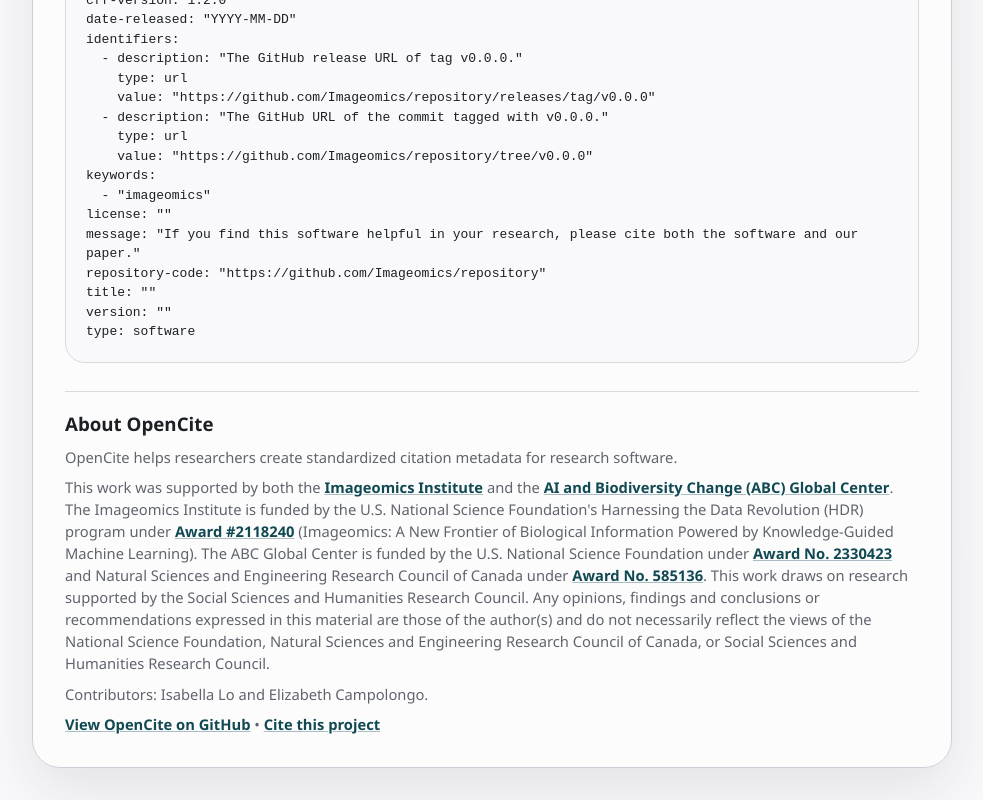
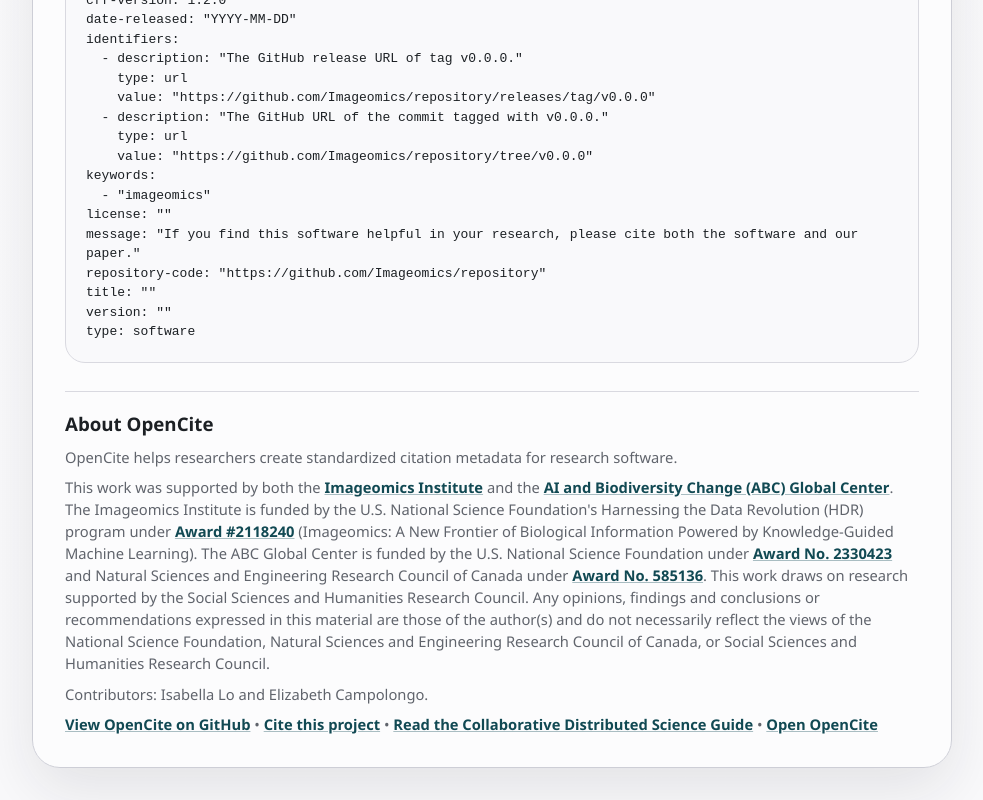
Before and after one commit to Imageomics/OpenCite, a React (Vite) app: page / in a window 1280 px wide. Shown: the part 3201-4001 px from the top of the page, without its empty margins (148-1131 px from the left). Built offline with nearby package versions, Linux system fonts and the light colour scheme.

Commit message:
chore: update README and App component for branding consistency

```diff
--- a/src/App.jsx
+++ b/src/App.jsx
@@ -449,6 +449,14 @@
             <a href="https://github.com/Imageomics/OpenCite/blob/main/CITATION.cff" target="_blank" rel="noreferrer">
               Cite this project
             </a>
+            {' • '}
+            <a href="https://imageomics.github.io/Collaborative-distributed-science-guide/" target="_blank" rel="noreferrer">
+              Read the Collaborative Distributed Science Guide
+            </a>
+            {' • '}
+            <a href="https://imageomics.github.io/OpenCite/" target="_blank" rel="noreferrer">
+              Open OpenCite
+            </a>
           </p>
         </footer>
       </section>
```
Also changed, not shown: 1 other file (tests, documents, lock files or other folders).
